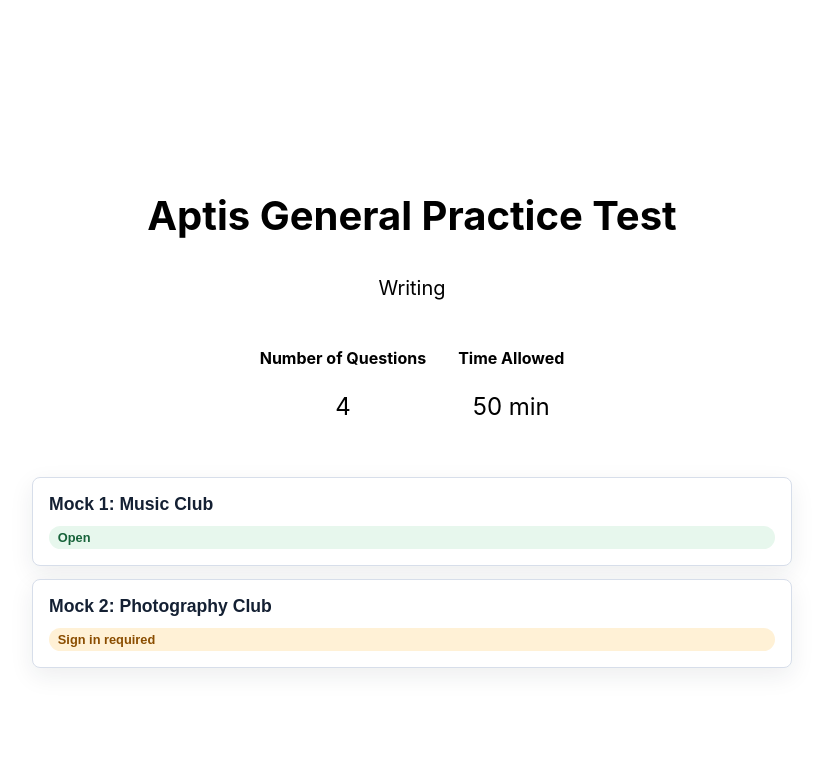
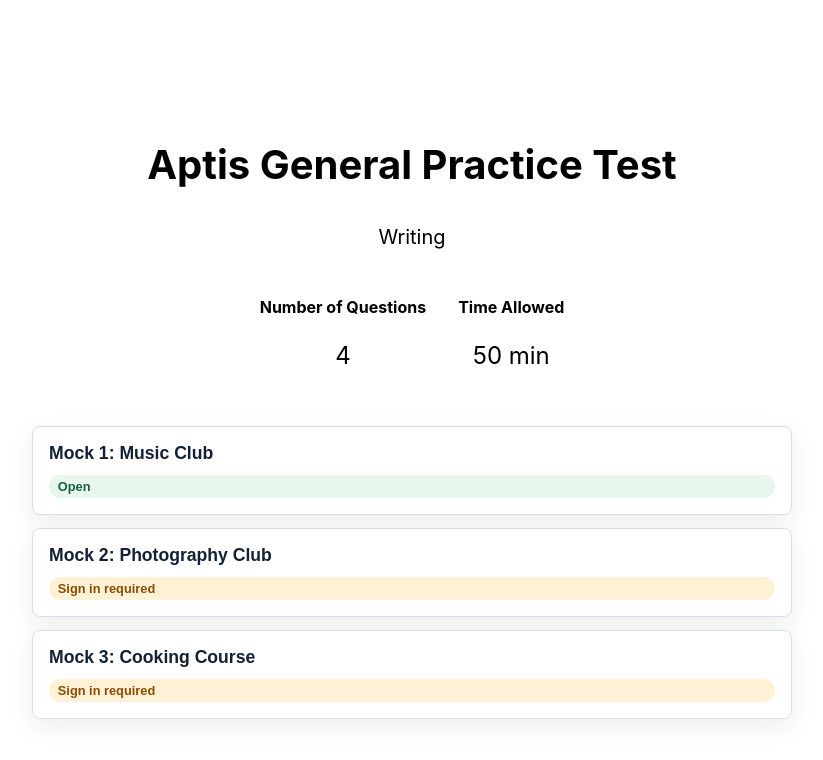
Before and after one commit to waggledook/aptis-writing-general, a React (Create React App) app: page / in a window 1280 px wide. Shown: the top 760 px of the page, without its empty margins (228-1051 px from the left). Built offline with nearby package versions, Linux system fonts and the light colour scheme; no server answers.

Commit message:
added new mock cooking club

```diff
--- a/src/data/mocks.js
+++ b/src/data/mocks.js
@@ -135,6 +135,73 @@
         }
       ]
     }
+  },
+  {
+    id: 'cooking-course',
+    title: 'Cooking Course',
+    menuTitle: 'Mock 3: Cooking Course',
+    menuDescription: 'Signed-in mock about changes to a practical cooking course.',
+    requiresAuth: true,
+    part1: {
+      prompt:
+        'You want to join a cooking course. You have 5 messages from a member of the course. Write short answers (1-5 words) to each message. Recommended time: 3 minutes.',
+      questions: [
+        'What do you usually have for breakfast?',
+        'How do you relax after work?',
+        'How often do you use your phone?',
+        "What's the weather like today?",
+        'What kind of movies do you like?'
+      ]
+    },
+    part2: {
+      prompt:
+        'You are a new member of the Cooking Course. Fill in the form. Write in sentences. Use 20-30 words. Recommended time: 7 minutes.',
+      question:
+        'What cooking skill do you most want to improve during the course?'
+    },
+    part3: {
+      prompt:
+        'You are chatting with other members of the cooking course in an online forum. Answer their messages. Write in sentences. Use 30-40 words per answer. Recommended time: 10 minutes.',
+      questions: [
+        {
+          speaker: 'Sofia',
+          text: "I'm really looking forward to learning some new dishes. What kind of food would you most like to learn how to cook?"
+        },
+        {
+          speaker: 'Daniel',
+          text: 'I think cooking is more enjoyable when people cook together. Do you prefer cooking alone or with other people?'
+        },
+        {
+          speaker: 'Priya',
+          text: 'Our teacher said we should practise at home between lessons. How much time do you think students should spend practising?'
+        }
+      ]
+    },
+    part4: {
+      intro:
+        'You are a member of a cooking course. You have received this email from the course organiser:',
+      sourceEmail: [
+        'Dear students,',
+        'We are writing to inform you that, from next month, the cooking course will change. Instead of cooking in class every week, students will watch demonstrations by the teacher and then practise the recipes at home.',
+        'This change will allow us to invite more students to the course and reduce the cost of ingredients. We believe the new format will be more efficient.',
+        'Please write to us with your views.',
+        'Course Administration'
+      ],
+      prompts: [
+        {
+          heading: 'Write an email to your friend.',
+          instructions:
+            'Write about your feelings and what you think about the change to the cooking course. Write about 50 words. Recommended time: 10 minutes.',
+          maxWords: 50
+        },
+        {
+          heading: 'Write an email to the course organiser.',
+          instructions:
+            'Write about your views on the new course format, explain whether you think it is a good idea, and suggest what the course should do. Write 120-150 words. Recommended time: 20 minutes.',
+          maxWords: 150
+        }
+      ]
+    }
   }
 ];
 
```
